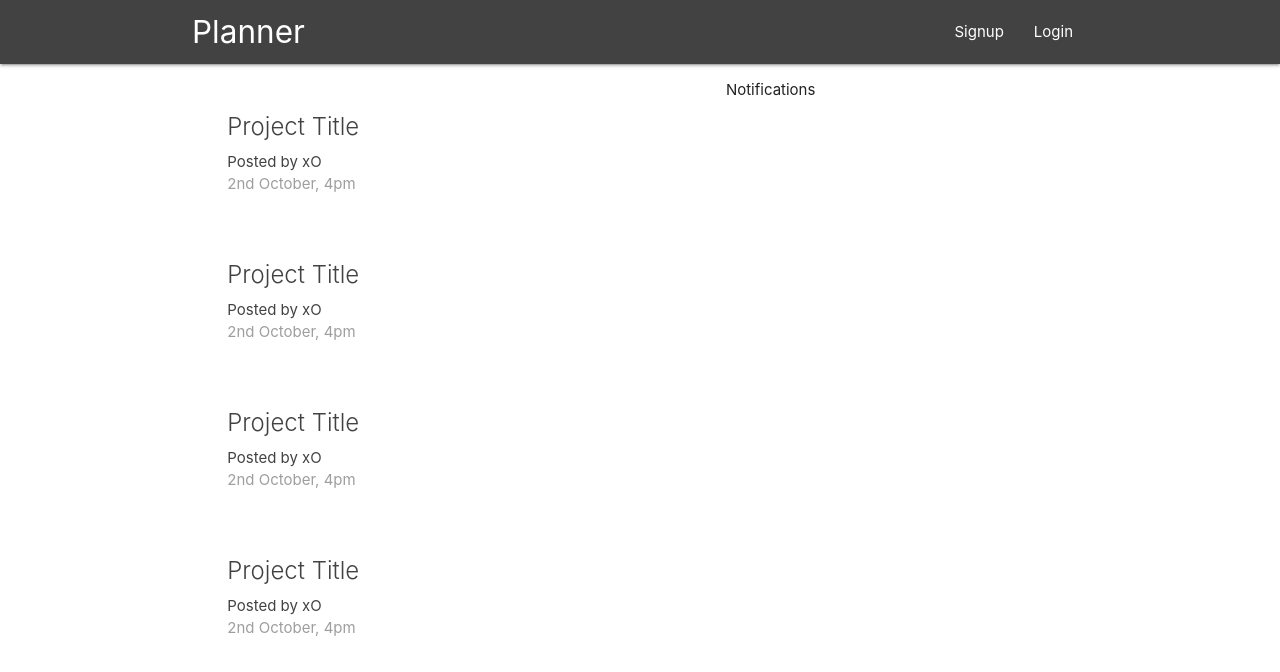
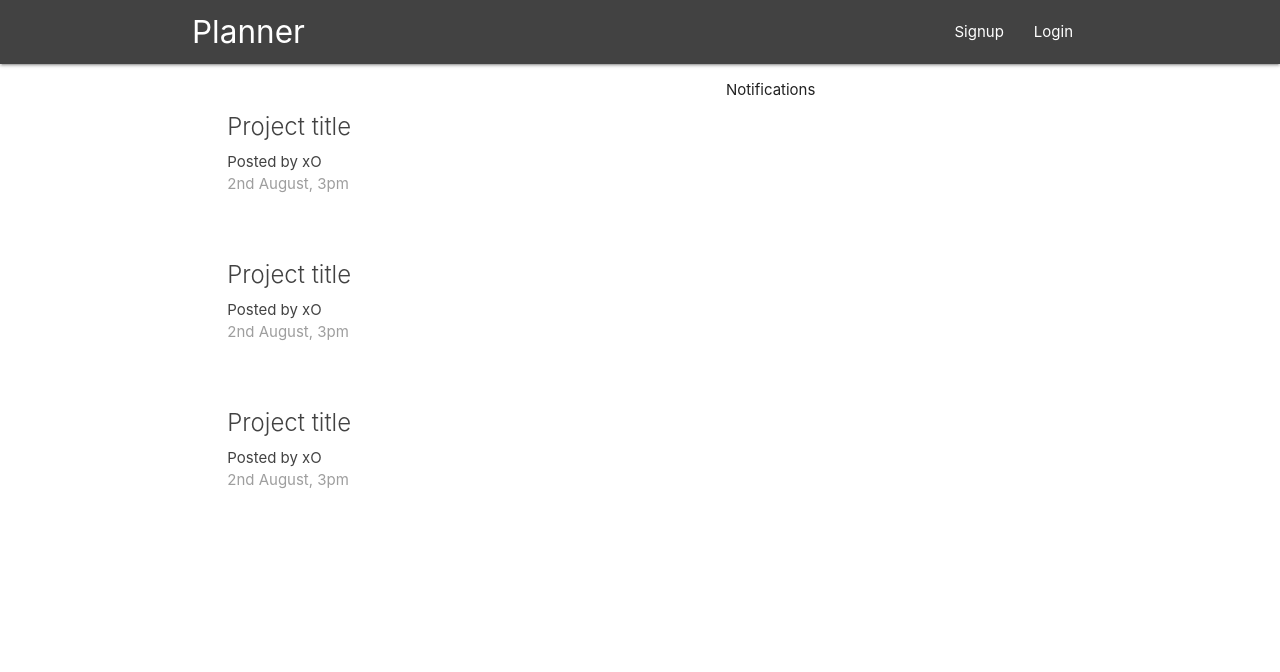
Before and after one commit to tarun2506/planner, a React (Create React App) app: page / in a window 1280 px wide. Shown: the top 672 px of the page. Built offline with nearby package versions, Linux system fonts and the light colour scheme.

Commit message:
ProjectSummary

```diff
--- a/src/components/projects/ProjectList.js
+++ b/src/components/projects/ProjectList.js
@@ -1,36 +1,24 @@
 import React from "react";
+import ProjectSummary from "./ProjectSummary";
 
 function ProjectList() {
   return (
     <div className="section project-list">
-      <div className="card z-depth-0 project-summary">
-        <div className="card-content grey-text text-darken-3">
-          <span className="card-title">Project Title</span>
-          <p>Posted by xO</p>
-          <p className="grey-text">2nd October, 4pm</p>
-        </div>
-      </div>
-      <div className="card z-depth-0 project-summary">
-        <div className="card-content grey-text text-darken-3">
-          <span className="card-title">Project Title</span>
-          <p>Posted by xO</p>
-          <p className="grey-text">2nd October, 4pm</p>
-        </div>
-      </div>
-      <div className="card z-depth-0 project-summary">
-        <div className="card-content grey-text text-darken-3">
-          <span className="card-title">Project Title</span>
-          <p>Posted by xO</p>
-          <p className="grey-text">2nd October, 4pm</p>
-        </div>
-      </div>
-      <div className="card z-depth-0 project-summary">
-        <div className="card-content grey-text text-darken-3">
-          <span className="card-title">Project Title</span>
-          <p>Posted by xO</p>
-          <p className="grey-text">2nd October, 4pm</p>
-        </div>
-      </div>
+      <ProjectSummary
+        title="Project title"
+        description="Posted by xO"
+        date="2nd August, 3pm"
+      />
+      <ProjectSummary
+        title="Project title"
+        description="Posted by xO"
+        date="2nd August, 3pm"
+      />
+      <ProjectSummary
+        title="Project title"
+        description="Posted by xO"
+        date="2nd August, 3pm"
+      />
     </div>
   );
 }
--- a/src/components/projects/ProjectSummary.js
+++ b/src/components/projects/ProjectSummary.js
@@ -0,0 +1,15 @@
+import React from "react";
+
+function ProjectSummary({ title, description, date }) {
+  return (
+    <div className="card z-depth-0 project-summary">
+      <div className="card-content grey-text text-darken-3">
+        <span className="card-title">{title}</span>
+        <p>{description}</p>
+        <p className="grey-text">{date}</p>
+      </div>
+    </div>
+  );
+}
+
+export default ProjectSummary;
```
